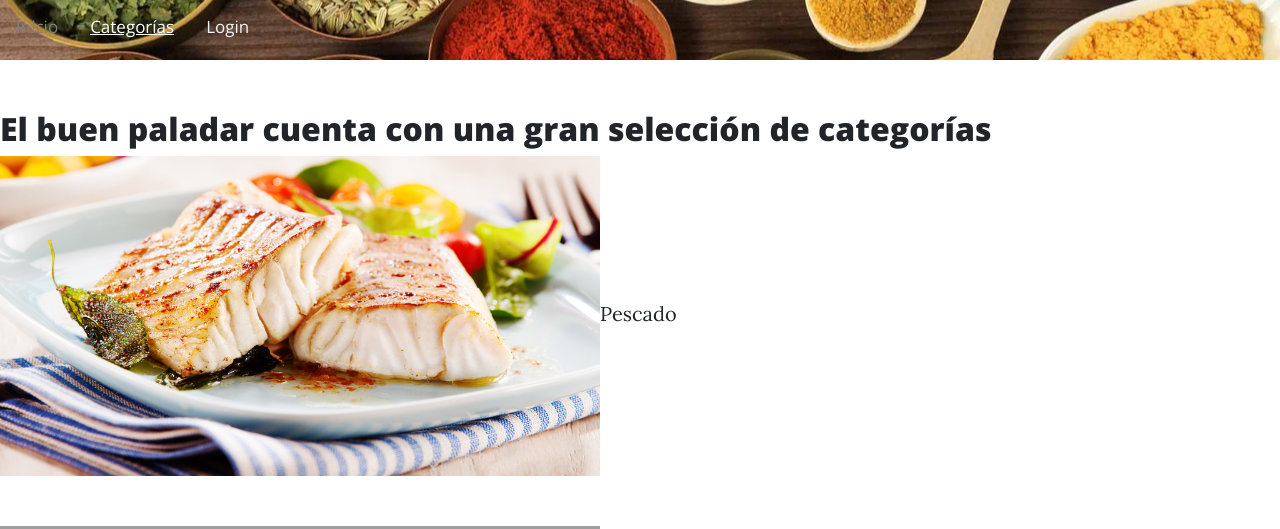
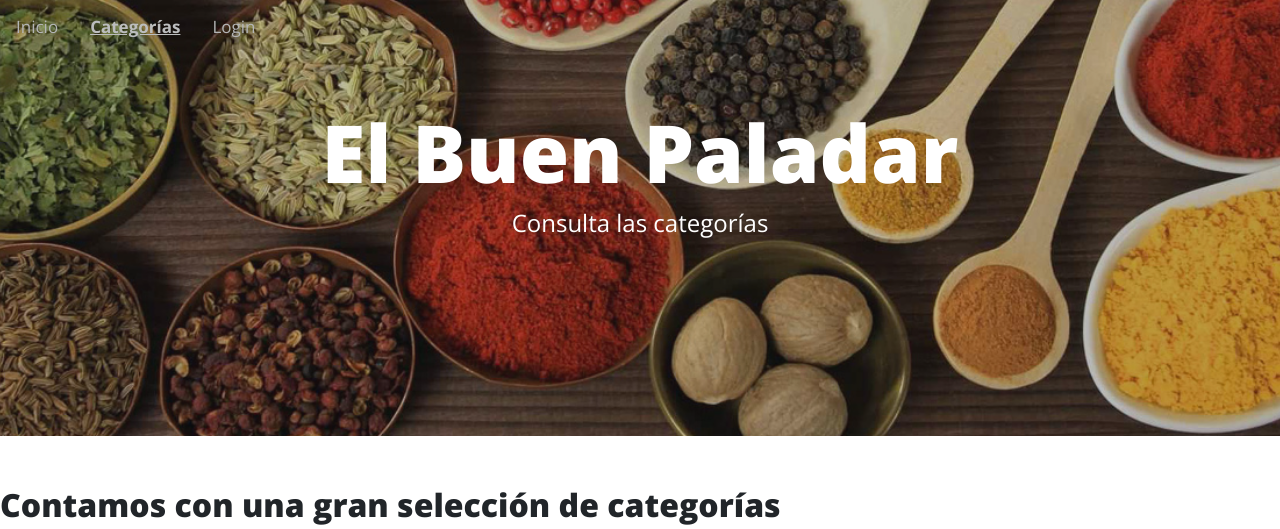
Before and after one commit to alu0100785050/buenpaladar, a website: page public/categorias.html in a window 1280 px wide. Shown: the top 529 px of the page. Drawn offline with nearby package versions, Linux system fonts and the light colour scheme; files that its build step writes are made by us from their sources; grey boxes are pictures that could not be loaded.

Commit message:
Arreglado menu y cabecera

```diff
--- a/public/categorias.html
+++ b/public/categorias.html
@@ -17,6 +17,7 @@
     <link href="vendor/fontawesome-free/css/all.min.css" rel="stylesheet" type="text/css">
     <link href='https://fonts.googleapis.com/css?family=Lora:400,700,400italic,700italic' rel='stylesheet' type='text/css'>
     <link href='https://fonts.googleapis.com/css?family=Open+Sans:300italic,400italic,600italic,700italic,800italic,400,300,600,700,800' rel='stylesheet' type='text/css'>
+    <link rel="stylesheet" href="https://cdnjs.cloudflare.com/ajax/libs/font-awesome/4.7.0/css/font-awesome.min.css">
 
     <!-- Custom styles for this template -->
     <link href="css/clean-blog.min.css" rel="stylesheet">
@@ -26,20 +27,31 @@
   <body>
 
     <!-- Page Header -->
-    <header class="masthead" style="height: 60px;background-image: url('img/hierbas.jpg')">
+    <header class="masthead" style="background-image: url('img/hierbas.jpg');">
       <div class="topnav" id="myTopnav">
         <a href="index.html">Inicio</a>
-        <a href="categorias.html" class="active">Categorías</a>
+        <a href="categorias.html" class="active"><b>Categorías</b></a>
         <a href="login.html">Login</a>
         <a href="javascript:void(0);" class="icon" onclick="myFunction()">
           <i class="fa fa-bars"></i>
         </a>
       </div>
+      <div class="overlay"></div>
+      <div class="container">
+        <div class="row">
+          <div class="col-lg-8 col-md-10 mx-auto">
+            <div class="site-heading">
+              <h1>El Buen Paladar</h1>
+              <span class="subheading">Consulta las categorías</span>
+            </div>
+          </div>
+        </div>
+      </div>
     </header>
 
     <!--Main content-->
     <div class="categories">
-      <h2>El buen paladar cuenta con una gran selección de categorías</h2>
+      <h2>Contamos con una gran selección de categorías</h2>
       <div class="cat">
         <a href="404.html" class="nounderline">
           <img width="600px" height="320px" src="img/pescado.jpg">Pescado</img>
```
Also changed, not shown: public/index.html (+1 -1 lines).
